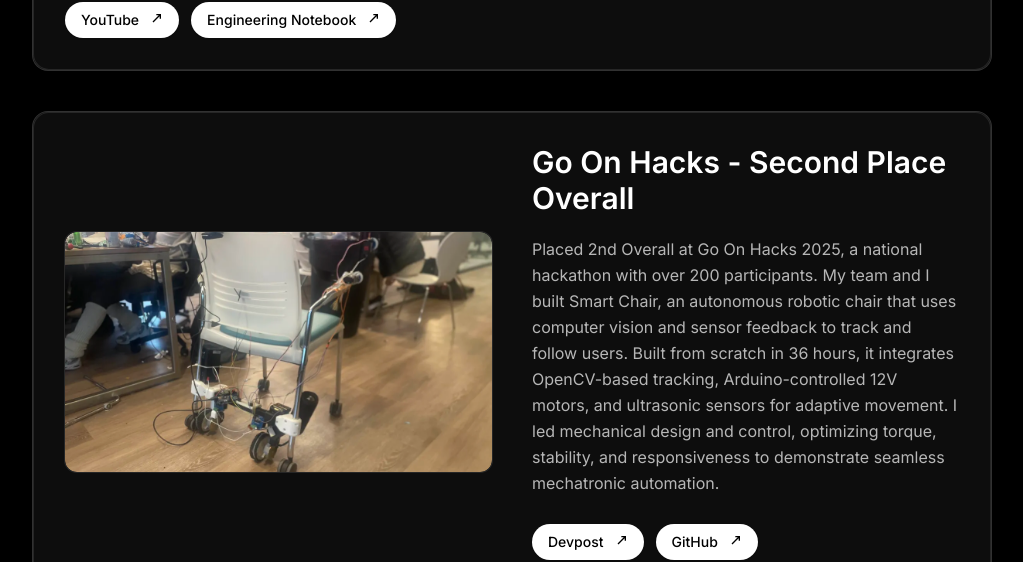
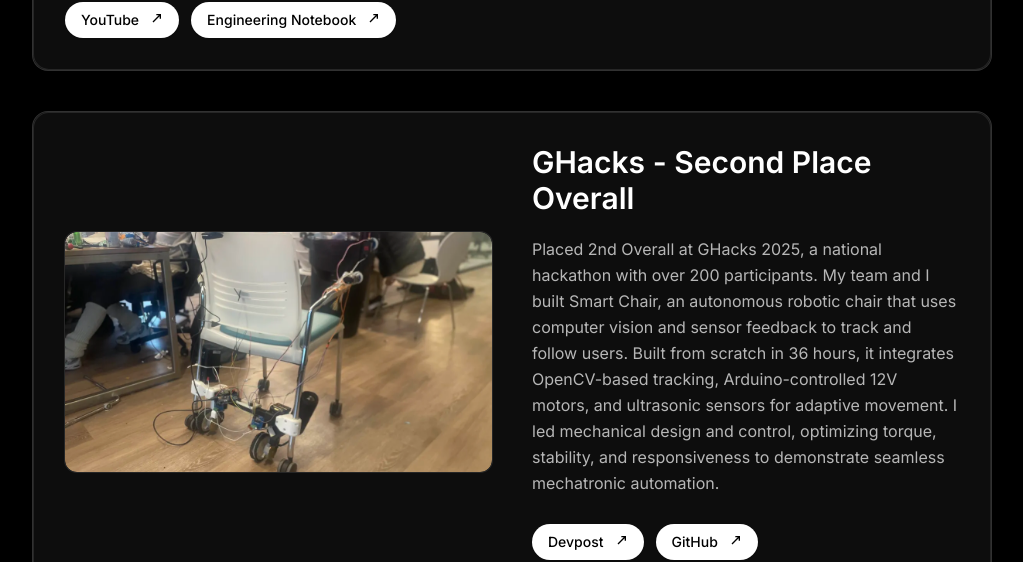
Before and after one commit to seanchansato/portfolio, a Next.js app: page / in a window 1280 px wide. Shown: the part 2109-2671 px from the top of the page, without its empty margins (128-1151 px from the left). Built offline with nearby package versions, Linux system fonts and the light colour scheme.

Commit message:
changing name of project

```diff
--- a/src/components/Projects.js
+++ b/src/components/Projects.js
@@ -24,8 +24,8 @@ const projects = [
     ],
   },
   {
-    title: 'Go On Hacks - Second Place Overall',
-    description: 'Placed 2nd Overall at Go On Hacks 2025, a national hackathon with over 200 participants. My team and I built Smart Chair, an autonomous robotic chair that uses computer vision and sensor feedback to track and follow users. Built from scratch in 36 hours, it integrates OpenCV-based tracking, Arduino-controlled 12V motors, and ultrasonic sensors for adaptive movement. I led mechanical design and control, optimizing torque, stability, and responsiveness to demonstrate seamless mechatronic automation.',
+    title: 'GHacks - Second Place Overall',
+    description: 'Placed 2nd Overall at GHacks 2025, a national hackathon with over 200 participants. My team and I built Smart Chair, an autonomous robotic chair that uses computer vision and sensor feedback to track and follow users. Built from scratch in 36 hours, it integrates OpenCV-based tracking, Arduino-controlled 12V motors, and ultrasonic sensors for adaptive movement. I led mechanical design and control, optimizing torque, stability, and responsiveness to demonstrate seamless mechatronic automation.',
     image: '/image%20(1).png',
     links: [
       { link: 'https://devpost.com/software/goon-chair?_gl=1*rx4vs9*_gcl_au*NzA3OTkzMDkzLjE3NTk0NjQ0MTA.*_ga*Mzc3MzY2NDY1LjE3NTk0NjQ0MTA.*_ga_0YHJK3Y10M*czE3NjMwNTIyNTYkbzYwJGcxJHQxNzYzMDUyMjYzJGo1MyRsMCRoMA..', linkText: 'Devpost' },
```
